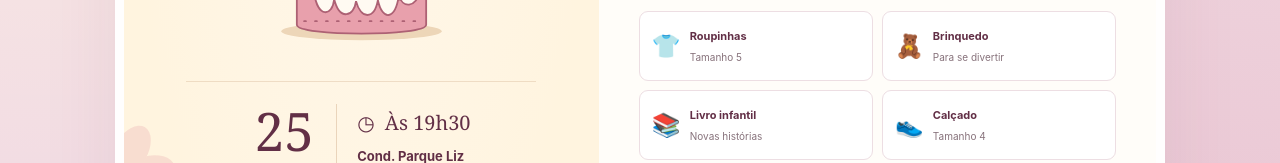
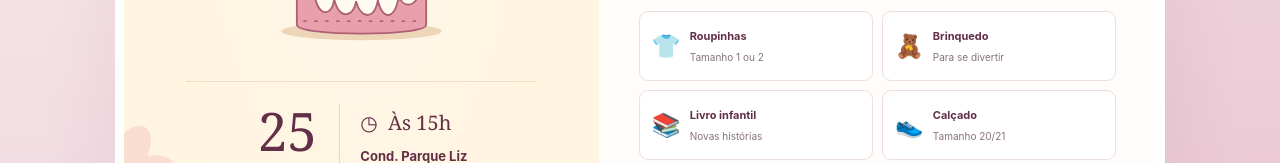
Before and after one commit to alanaragao156/nivre_heleninha, a plain HTML site: page index.html in a window 1280 px wide. Shown: the part 557-720 px from the top of the page. Drawn offline with Linux system fonts and the light colour scheme.

Commit message:
Add files via upload

```diff
--- a/index.html
+++ b/index.html
@@ -160,7 +160,7 @@ input:focus-visible, button:focus-visible { outline: 3px solid #dca8b9; outline-
         <div class="party-details">
           <div class="date-tile"><strong>25</strong><span>OUTUBRO</span><span class="year">2026</span></div>
           <div class="details-copy">
-            <p class="party-time"><span aria-hidden="true">◷</span> Às 19h30</p>
+            <p class="party-time"><span aria-hidden="true">◷</span> Às 15h</p>
             <p class="party-location">Cond. Parque Liz</p>
             <p class="party-address">R. Guaratuba, 410</p>
           </div>
@@ -215,10 +215,10 @@ input:focus-visible, button:focus-visible { outline: 3px solid #dca8b9; outline-
               <p class="gift-hint">Algumas ideias de presentes. Escolher é opcional; sua presença é o que mais importa!</p>
               <!-- O value de cada opção é o texto enviado para a coluna E da planilha. -->
               <div class="gift-grid">
-                <label class="gift-card"><input id="giftClothes" type="radio" name="gift" value="Roupas tam. 5"><span><span class="gift-icon" aria-hidden="true">👕</span><strong>Roupinhas</strong><small>Tamanho 5</small></span></label>
+                <label class="gift-card"><input id="giftClothes" type="radio" name="gift" value="Roupas tam. 5"><span><span class="gift-icon" aria-hidden="true">👕</span><strong>Roupinhas</strong><small>Tamanho 1 ou 2</small></span></label>
                 <label class="gift-card"><input id="giftToy" type="radio" name="gift" value="Brinquedo"><span><span class="gift-icon" aria-hidden="true">🧸</span><strong>Brinquedo</strong><small>Para se divertir</small></span></label>
                 <label class="gift-card"><input id="giftBook" type="radio" name="gift" value="Livro infantil"><span><span class="gift-icon" aria-hidden="true">📚</span><strong>Livro infantil</strong><small>Novas histórias</small></span></label>
-                <label class="gift-card"><input id="giftShoes" type="radio" name="gift" value="Calçado tam 4"><span><span class="gift-icon" aria-hidden="true">👟</span><strong>Calçado</strong><small>Tamanho 4</small></span></label>
+                <label class="gift-card"><input id="giftShoes" type="radio" name="gift" value="Calçado tam 4"><span><span class="gift-icon" aria-hidden="true">👟</span><strong>Calçado</strong><small>Tamanho 20/21</small></span></label>
                 <label class="gift-card"><input id="giftOther" type="radio" name="gift" value="Outro"><span><span class="gift-icon" aria-hidden="true">🎁</span><strong>Outro presente</strong><small>Você conta qual</small></span></label>
                 <label class="gift-card"><input id="giftUndecided" type="radio" name="gift" value="Ainda não definido" checked><span><span class="gift-icon undecided" aria-hidden="true">♡</span><strong>Ainda não decidi</strong><small>Tudo bem também!</small></span></label>
               </div>
```
